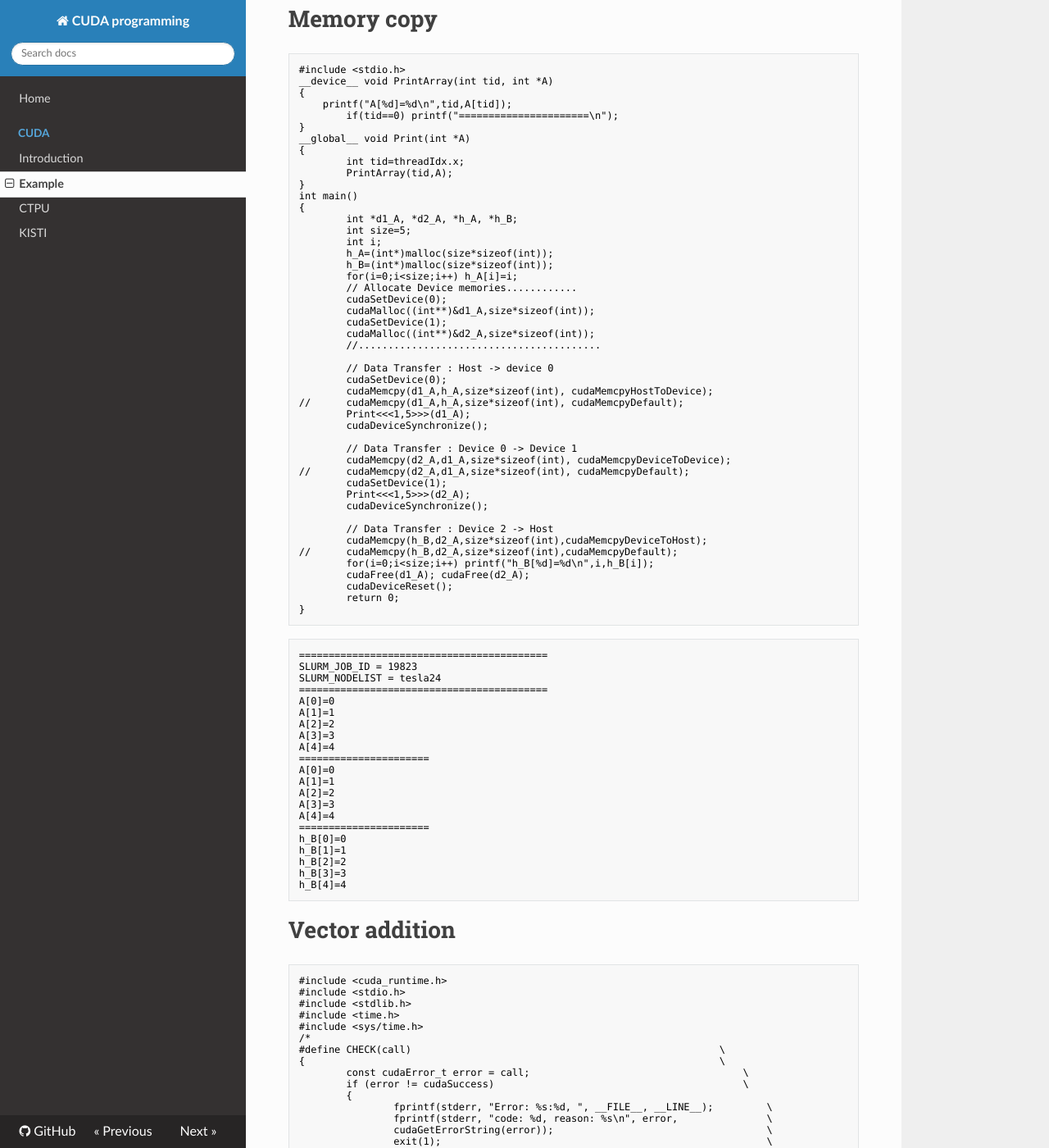
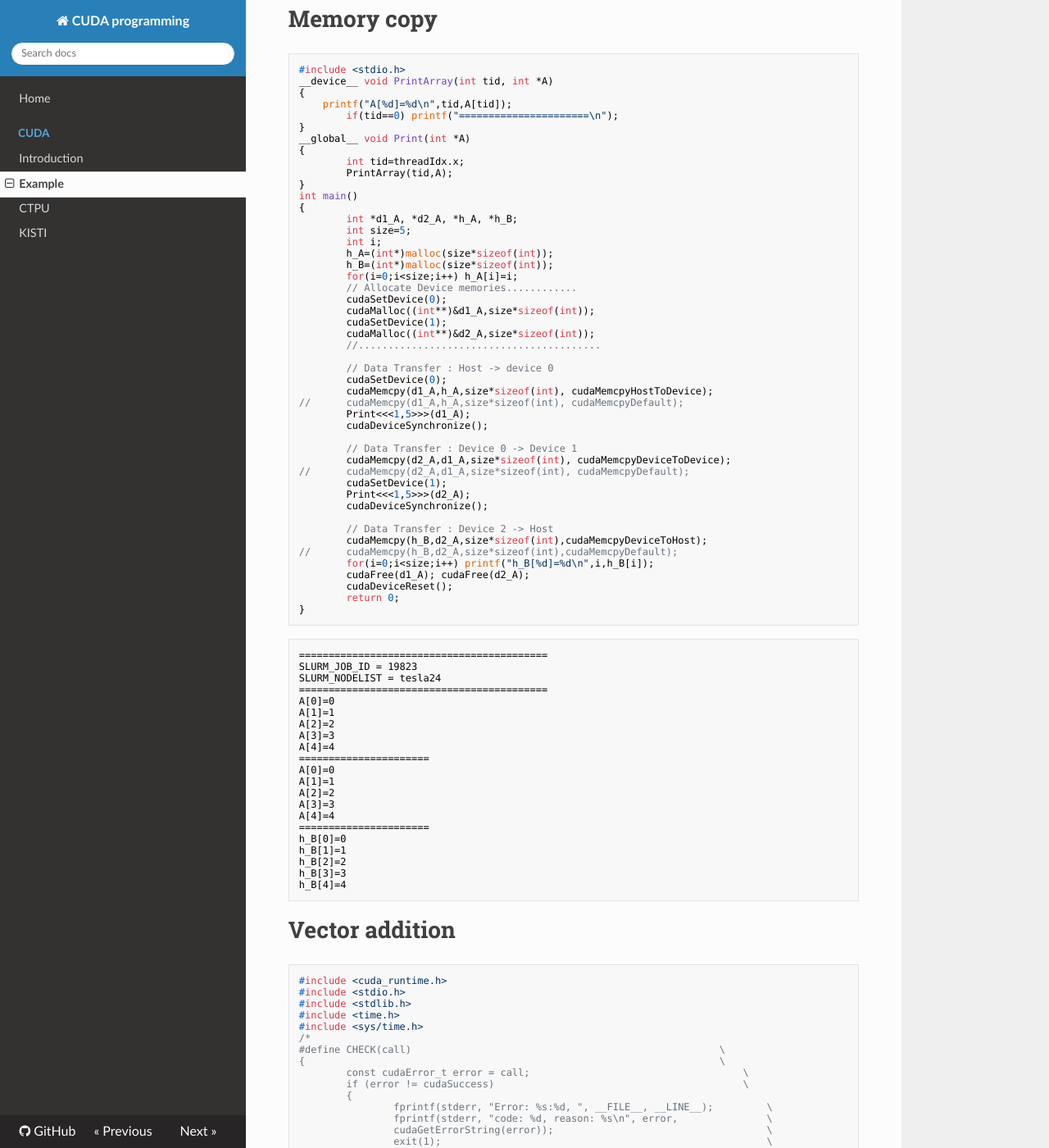
Before and after one commit to WonyoungCho/CUDA, an MkDocs documentation site: the page built from docs/CUDA_ex.md, in a window 1280 px wide and 1400 px high, scrolled down 2504 px. Shown: the whole window at 82% size. Built offline with MkDocs 1.6.1, drawn with Linux system fonts in a browser that asks for light colours; nearby versions of some CDN libraries; old or Windows-style settings are respelled for this version of MkDocs; some of the changed text lies outside the part shown.

Commit message:
Update CUDA_ex.md

````diff
--- a/docs/CUDA_ex.md
+++ b/docs/CUDA_ex.md
@@ -61,7 +61,7 @@ Function | Run on | Call from| Return type
 `__host__` | Host | Host | optional
 
 - **Example - device**
-```cu
+```c
 $ cat devicekernel.cu
 #include <stdio.h>
 __global__ void helloFromHost();
@@ -109,7 +109,7 @@ tid1 : 5
 ```
 
 - **Example -host & device**
-```cu
+```c
 #include <stdio.h>
 __host__ __device__ void Print()
 {
@@ -143,7 +143,7 @@ Hello World
 ```
 
 # Memory copy
-```cu
+```c
 #include <stdio.h>
 __device__ void PrintArray(int tid, int *A)
 {
@@ -218,7 +218,7 @@ h_B[4]=4
 ```
 
 # Vector addition
-```cu
+```c
 #include <cuda_runtime.h>
 #include <stdio.h>
 #include <stdlib.h>
````
